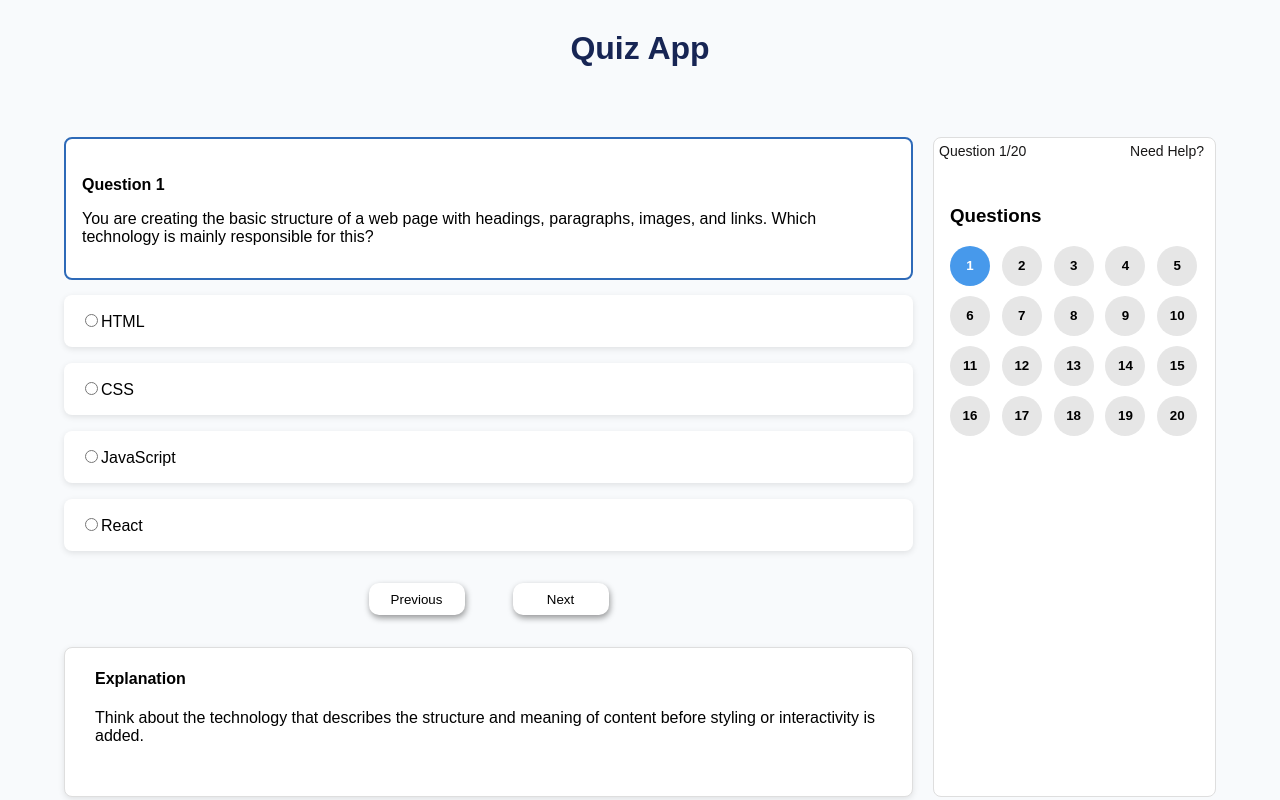
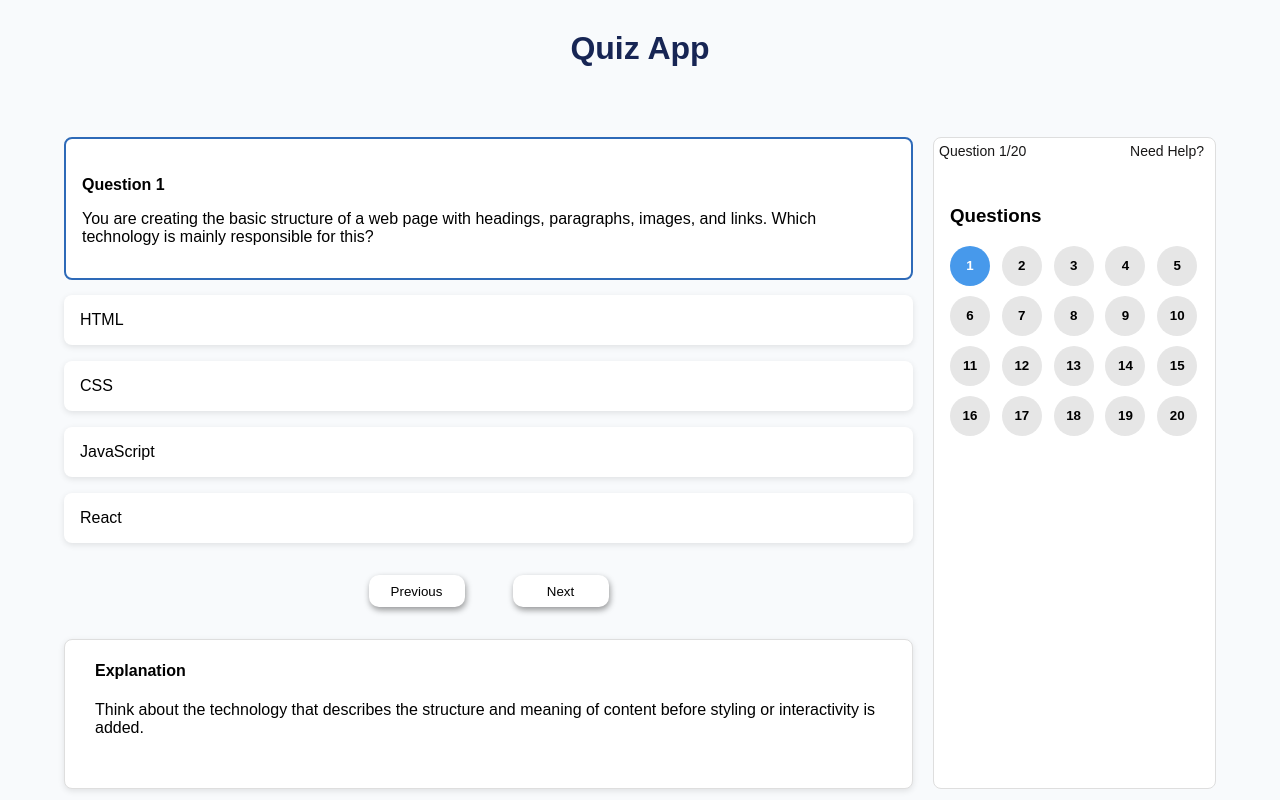
Before and after one commit to mpano04/quiz-app, a React (Vite) app: page / in a window 1280 px wide. Built offline with nearby package versions, Linux system fonts and the light colour scheme.

Commit message:
Make answer options clickable

```diff
--- a/src/components/question/QuestionCard.css
+++ b/src/components/question/QuestionCard.css
@@ -18,10 +18,21 @@
 .answer-option input{
     cursor: pointer;
 }
-.answer-option{
+.answer-option {
+    width: 100%;
+    padding: 1rem;
+    border: none;
+    border-radius: 8px;
     background-color: hsl(0, 0%, 100%);
-    padding: 1rem;
-
-    border-radius: 8px;
-    box-shadow: 0 2px 6px hsla(0, 0%, 0%, 0.1);
-}
+     box-shadow: 0 2px 6px hsla(0, 0%, 0%, 0.1);
+      cursor: pointer;
+       text-align: left;
+        font-family: Arial, sans-serif;
+        font-size: 16px; }
+    .answer-option:hover {
+        background-color: hsl(210, 40%, 95%);
+    }
+    .answer-option.selected {
+         background-color: hsl(210, 80%, 60%);
+          color: white;
+         }
--- a/src/components/question/QuestionCard.jsx
+++ b/src/components/question/QuestionCard.jsx
@@ -2,31 +2,17 @@ import './QuestionCard.css'
 
 
 function QuestionCard({question,selectedAnswer,onAnswer}){
-
-    return(
-        <div className='question-and-answer-options'>
-            <div className='question'>
-                <h4>Question {question.id}</h4>
-                <p>{question.question}</p>
-            </div>
-
-            <label className='answer-options'>
-                {question.options.map((option,index) => (
-                    <div className='answer-option' key={index}>
-                         <input
-                            type="radio"
-                            name={`question-${question.id}`}
-                            value={option}
-                            checked={selectedAnswer === option}
-                            onChange={() => onAnswer(question.id, option)}
-                        />
-                        <span>{option}</span>
-                    </div>
-                ))}
-            </label>
-
-        </div>
-    );
+return ( <div className='question-and-answer-options'>
+     <div className='question'>
+         <h4>Question {question.id}</h4>
+          <p>{question.question}</p>
+           </div>
+            <div className='answer-options'>
+                 {question.options.map((option, index) => (
+                    <button className={`answer-option ${ selectedAnswer === option ? 'selected' : '' }`}
+                     key={index} onClick={() => onAnswer(question.id, option)} > {option} </button> ))}
+                     </div>
+                     </div> );
 }
 
 export default QuestionCard
```
